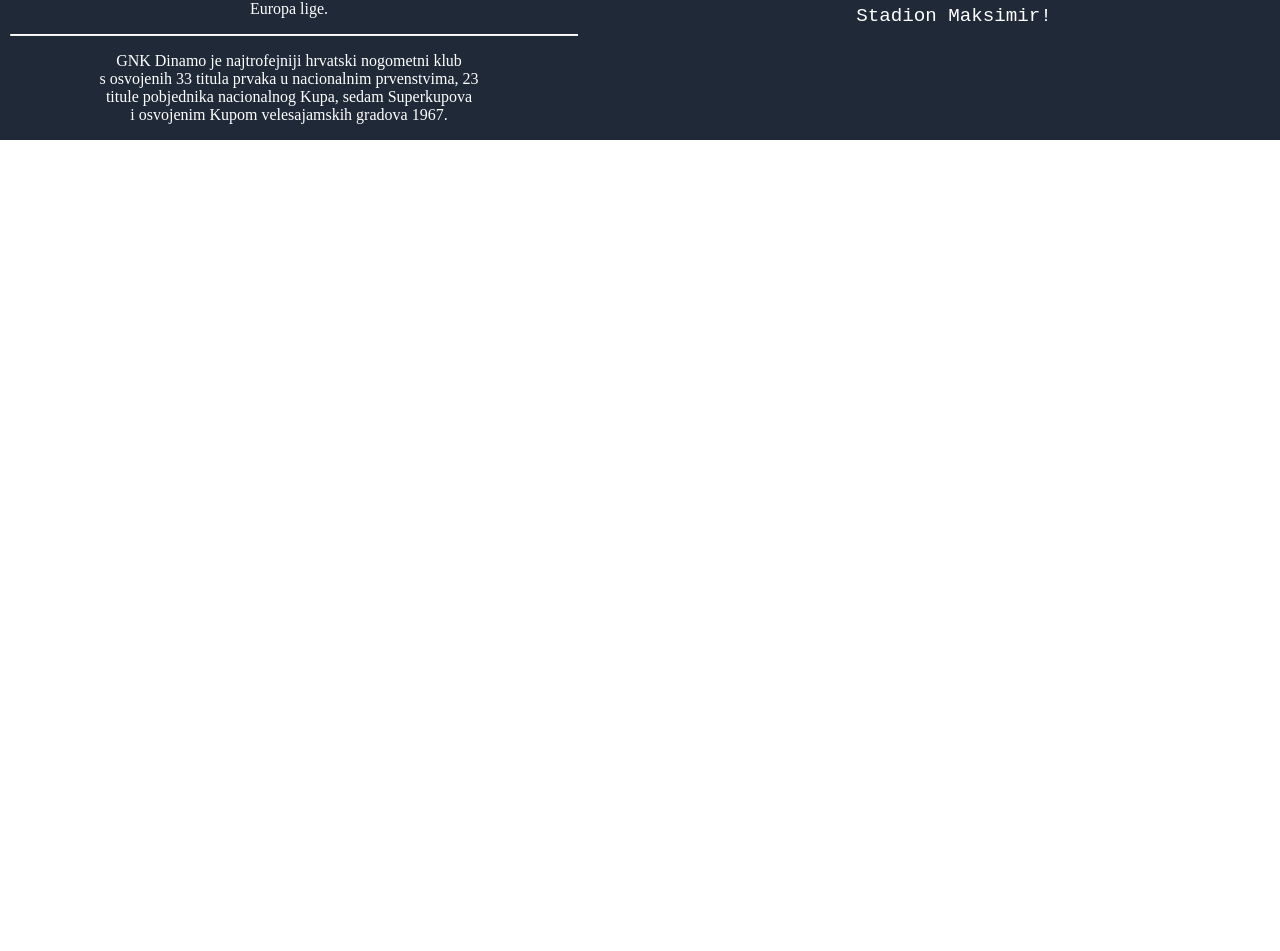
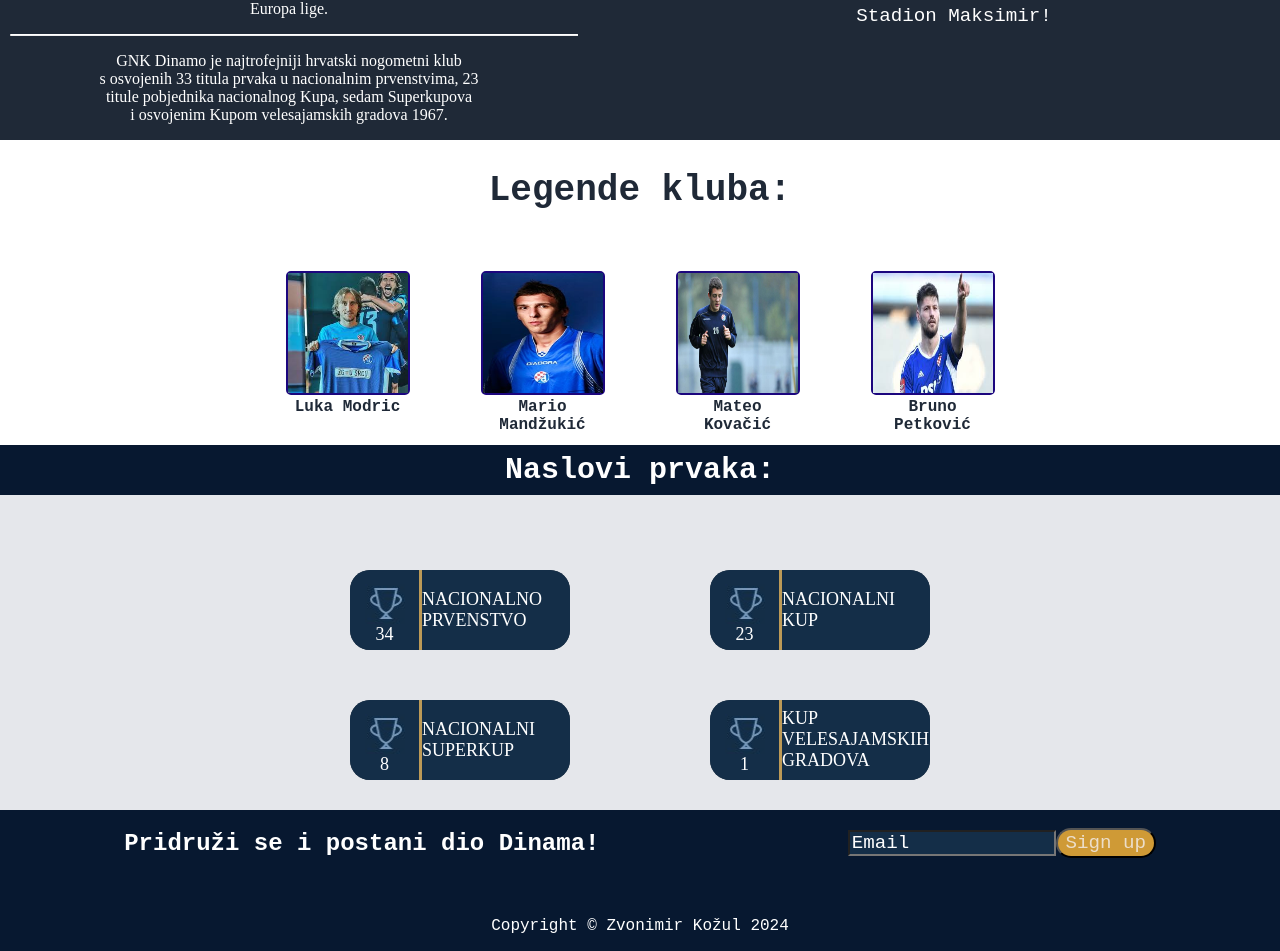
Before and after one commit to ZvoneK99/odin-pictures, a plain HTML site: page index.html in a window 1280 px wide. Shown: the part 576-1527 px from the top of the page. Before the commit the page ends 800 px from the top, so only its background shows below. Drawn offline with Linux system fonts and the light colour scheme.

Commit message:
Završio 1.mini projekt kao dio The Odin Project-a.

```diff
--- a/index.html
+++ b/index.html
@@ -7,6 +7,8 @@
     <title>Document</title>
 </head>
 <body>
+
+    <!--Logo kluba i linkovi-->
     <header><img src="./Slike/logo.svg" id="logo", alt="Grb">
        <div id="linkovi">
         <a link href="./index.html" class="link">Fans</a>
@@ -14,10 +16,14 @@
         <a link href="./index.html" class="link">Contact</a>
     </div>
     </header>
+
+    <!--Glavni naslov h1-->
     <div id="naslov">
     <h1>GNK Dinamo Zagreb</h1>
     <p id="dobrodoslica">• Dobrodošli na stranicu najvećeg hrvatskog kluba!•</p>
 </div>
+
+    <!--Prvi section gdje je slika i Povjest-->
     <div id="divstadion">
         <div><img src="./Slike/stadion.jpg" alt="Stadion Maksimir" id="stadion"><p id="ispodslike">Stadion Maksimir!</p></div>
         <div><h2>Povjest</h2>
@@ -44,5 +50,37 @@
                 i osvojenim Kupom velesajamskih gradova 1967.</p>
     </div>
     </div>
+
+    <!--Section 2 Igrači-->
+    <section id="dvica">
+        <h2 id="h2igrači">Legende kluba:</h2>
+        <div>
+<div id="modric"><img src="./Slike/modric.jpeg" alt="Luka Modric" width="120px", height="120px">Luka Modric</div>
+<div id="mandzo"><img src="./Slike/mandzukic.jpg" alt="Mario Mandzukic" width="120px", height="120px">Mario Mandžukić</div>
+<div id="kova"><img src="./Slike/kova.jpeg" alt="Mateo Kovačić" width="120px", height="120px">Mateo Kovačić</div>
+<div id="petko"><img src="./Slike/petko.jpeg" alt="Bruno Petković" width="120px", height="120px">Bruno Petković</div>
+</div>
+</section>
+
+    <!--Section 3 naslovi prvaka-->
+<section id="trica">
+    <h2 id="naslovi">Naslovi prvaka:</h2>
+    <div id="velikiTrofeji">
+        <div id="liga"><div id="lijevi"><img src="./Slike/trofej.png" id="trofej">34</div><div id="desni">NACIONALNO PRVENSTVO</div></div>
+        <div id="kup"><div id="lijevi"><img src="./Slike/trofej.png" id="trofej">23</div><div id="desni">NACIONALNI KUP</div></div>
+        <div id="superkup"><div id="lijevi"><img src="./Slike/trofej.png" id="trofej">8</div><div id="desni">NACIONALNI SUPERKUP</div></div>
+        <div id="velGr"><div id="lijevi"><img src="./Slike/trofej.png" id="trofej">1</div><div id="desni">KUP VELESAJAMSKIH GRADOVA</div></div>
+    </div>
+</section>
+
+    <!--Section 4 Sing up-->
+<section id="cetvorka">
+    <div><h2>Pridruži se i postani dio Dinama!</h2></div>
+    <div><input type="email", placeholder="Email" id="email"><button>Sign up</button></div>
+</section>
+    <!--Zadnji dio-->
+<footer>
+    <p>Copyright © Zvonimir Kožul 2024</p>
+</footer>
 </body>
 </html>
--- a/main.css
+++ b/main.css
@@ -25,6 +25,10 @@
 .link {
     color: white;
     font-family: 'Courier New', Courier, monospace;
+    text-decoration: none;
+}
+a.link:hover {
+    color: #cf9a36;
 }
 #naslov {
     background-color: #1F2937;
@@ -39,7 +43,7 @@
     align-items: center;
     justify-content: center;
     margin-top: 0;
-    color: white;
+    color: #F9FAF8;
     font-family: 'Courier New', Courier, monospace;
     height: 100px;
 }
@@ -95,3 +99,162 @@
     border-top: 1px solid white;
     margin-left: 10px;
 }
+#dvica {
+    background-color: white;
+    height: auto;
+    width: auto;
+    margin-top: 0;
+    display: flex;
+    flex-direction: column;
+}
+#h2igrači {
+    color: #1F2937;
+    font-size: 36px;
+    font-family: 'Courier New', Courier, monospace;
+}
+#dvica > div {
+    display: flex;
+    flex-direction: row;
+    justify-content: space-around;
+    margin: 30px 250px 50px 250px;
+
+}
+#dvica > div > div {
+    border: 2px solid #1c067e;
+    border-radius: 5px;
+    width: 120px;
+    height: 120px;
+}
+#modric, #mandzo, #kova, #petko{
+    font-family: 'Courier New', Courier, monospace;
+    text-align: center;
+    font-weight: bolder;
+    color: #1F2937;
+}
+#trica {
+
+    background-color: #E5E7EB;
+    width: auto;
+    height: auto;
+    display: flex;
+    justify-content: center;
+    flex-direction: column;
+}
+#naslovi {
+    margin-top: 0px;
+    font-size: 30px;
+    color: white;
+    font-family: 'Courier New', Courier, monospace;
+    background-color: #071830;
+    height: 50px;
+    display: flex;
+    align-items: center;
+    justify-content: center;
+}
+/*uređivao ovo gdje su trofeji*/
+#velikiTrofeji {
+    display: flex;
+    justify-content: space-between;
+    margin: 0px 350px 50px 350px;
+    align-items: center;
+    flex-direction: row;
+    flex-wrap: wrap;
+}
+/*"kutije" gdje piše broj trofeja*/
+#liga, #kup, #superkup, #velGr {
+    background-color: #2F3B47;
+    width: 220px;
+    height: 80px;
+    border-radius: 20px;
+    margin-top: 50px;
+    display: flex;
+    flex-direction: row;
+}
+/*slika trofeja i broj titula*/
+#velikiTrofeji > div > #lijevi {
+    background-color: #142E48;
+    width: 70px;
+    height: 80px;
+    border-right: 3px solid #BD9A57;
+    border-top-left-radius: 20px;
+    border-bottom-left-radius: 20px;
+    display: flex;
+    justify-content: center;
+    flex-direction: column;
+    align-items: center;
+}
+/*tekst u trofejima*/
+#velikiTrofeji > div > div {
+    background-color: #142E48;
+    width: 150px;
+    height: 80px;
+    color: white;
+    font-size: large;
+}
+/*slika trofeja*/
+#trofej {
+    width: 40px;
+    height: 40px;
+    margin-top: 10px;
+}
+/*ovo gdje pišu naslovi prvaka(liga, kup itd)*/
+#desni {
+    width: 100px;
+    height: 20px;
+    border-top-right-radius: 20px;
+    border-bottom-right-radius: 20px;
+    display: flex;
+    justify-content: center;
+    align-items: center;
+}
+/*section 4 dio*/
+#cetvorka {
+    margin-top: -20px;
+    background-color: #071830;
+    width: auto;
+    height: auto;
+    display: flex;
+    justify-content: space-around;
+    align-items: center;
+    font-family: 'Courier New', Courier, monospace;
+}
+#cetvorka > h2 {
+    width: 50%;
+    height: auto;
+
+}
+#email {
+    background-color: #142E48;
+    width: 200px;
+    height: 20px;
+    font-size: larger;
+    color: white;
+    font-family: 'Courier New', Courier, monospace;
+}
+::placeholder {
+    color: white;
+    font-family: 'Courier New', Courier, monospace;
+}
+button {
+    background-color: #cf9a36;
+    width: 100px;
+    height: 30px;
+    color: #ECDECA;
+    font-size: larger;
+    border-radius: 20px;
+    font-family: 'Courier New', Courier, monospace;
+}
+footer {
+    background-color: #071830;
+    height: auto;
+    margin-top: -20px;
+    display: flex;
+    justify-content: center;
+    align-items: center;
+}
+
+footer > p {
+    margin-top: 60px;
+    font-family: 'Courier New', Courier, monospace;
+
+}
```
Also changed, not shown: Slike/kova.jpeg (added), Slike/mandzukic.jpg (added), Slike/modric.jpeg (added), Slike/petko.jpeg (added), Slike/trofej.png (added).
